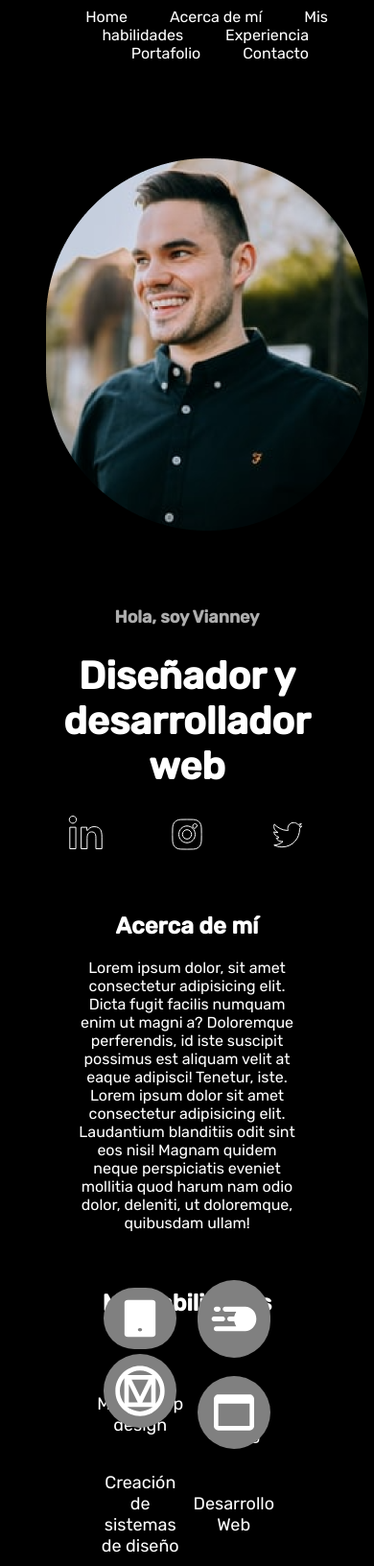
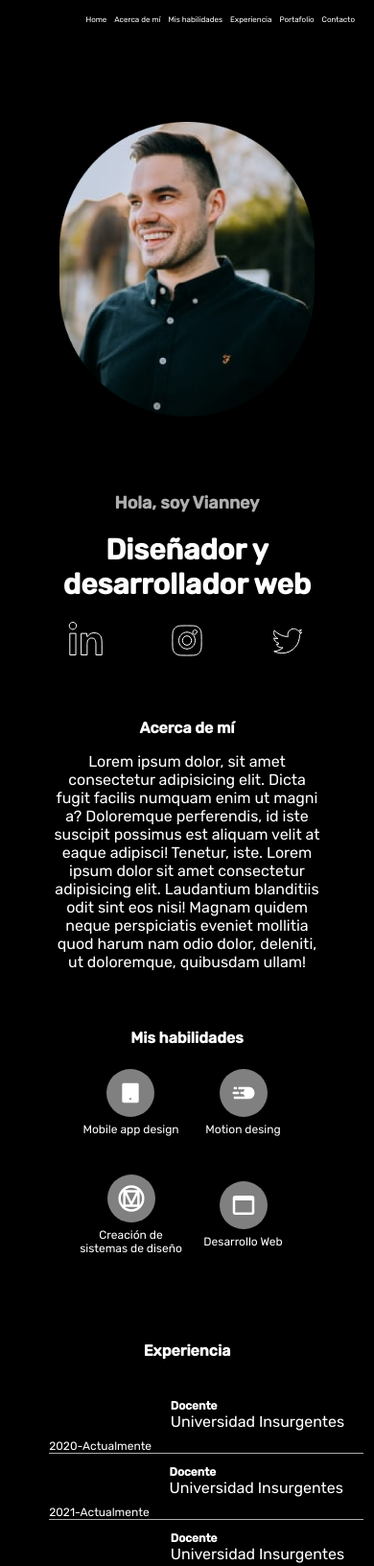
Before and after one commit to VianneyMarcial/Proyecto, a plain HTML site: page index.html in a window 390 px wide. Shown: the top 1632 px of the page at 96% size. Drawn offline with Linux system fonts and the light colour scheme; a web font is replaced by a local one.

Commit message:
aquetacion al 100

```diff
--- a/index.html
+++ b/index.html
@@ -24,7 +24,7 @@
   <header>
     <div class="content">
       <div class="foto">
-        <img src="./Imágenes/Rectangle 45.png" alt="Foto">
+        <img class="img" src="./Imágenes/Rectangle 45.png" alt="Foto">
       </div>
       <main>
         <div>
@@ -34,7 +34,7 @@
           <h1>Diseñador y <br/> desarrollador web</h1>
         </div>
         <div class="redes">
-          <img src="./Íconos/linkedin.svg" alt="linkedin">
+          <img class="icono" src="./Íconos/linkedin.svg" alt="linkedin">
           <img src="./Íconos/instagram.svg" alt="instagram">
           <img src="./Íconos/twitter.svg" alt="twitter">
         </div>
--- a/style.css
+++ b/style.css
@@ -55,8 +55,8 @@ h2{
 
 .habilities{
   display: grid;
-  grid-template-columns: 25vw 25vw;
-  grid-template-rows: 25vw 25vw;
+  grid-template-columns: 20vw 20vw;
+  grid-template-rows: 20vw 20vw;
   justify-content: center;
 }
 
@@ -97,13 +97,13 @@ h6{
 
 /* CLASES DE LISTA */
 .experiencia ul li {
-  border-bottom: 1px solid darkgrey;
+  border-bottom: 1px solid #ADADAD;
   display: flex;
   width: 50vw;
 }
 
 .experiencia ul li:last-child {
-  border-bottom: 0px solid darkgrey;
+  border-bottom: 0px solid #ADADAD;
 }
 
 .experiencia p {
@@ -138,7 +138,98 @@ h6{
 }
 
 .contact img {
-  border: 1px solid #fff;
+  border: 1px solid #FFFFFF;
   border-radius: 30px;
   padding: 10px;
 }
+
+@media (max-width: 420px){
+
+  body {
+    font-size: 16px;
+    padding-left: 10px;
+    padding-right: 10px;
+  }
+
+  .botton-nav a {
+    font-size: 8px;
+    padding: 2px;
+  }
+
+  h1 {
+    font-size: 30px;
+  }
+
+  h2 {
+    font-size: 16px;
+  }
+
+  h6{
+    font-size: 16px;
+
+  }
+
+  p {
+    font-size: 16px;
+  }
+
+  .img {
+    width: 75%;
+    height: 75%;
+  }
+
+  .habilities {
+    grid-template-columns: 30vw 30vw;
+    grid-template-rows: 30vw 30vw;
+  }
+
+  .habilities div img {
+    width: 30px;
+    height: 30px;
+  }
+
+  .habilities div h6 {
+    font-size: 12px;
+    margin-block-start: 2px;
+  }
+
+  .experiencia ul li {
+    width: 84vw;
+    font-size: 12px;
+  }
+
+  .cargo,
+  .puesto {
+    font-size: 12px;
+  }
+
+  .ejemplos {
+    grid-template-columns: 90%;
+    grid-template-rows: 30vw 30vw 30vw;
+    gap:20px
+  }
+  .ejemplos img {
+    height: 100%;
+  }
+
+  .contact {
+    grid-template-columns: 40vw 40vw;
+    grid-template-rows: 60vw;
+  }
+
+  .contact div h6 {
+    font-size: 12px;
+    margin-block-start: 2px;
+    margin-block-end: 0px;
+  }
+
+  .contact div h6 p {
+    font-size: 12px;
+  }
+
+  .contact div img {
+    width: 30px;
+    height: 30px;
+  }
+
+}
```
